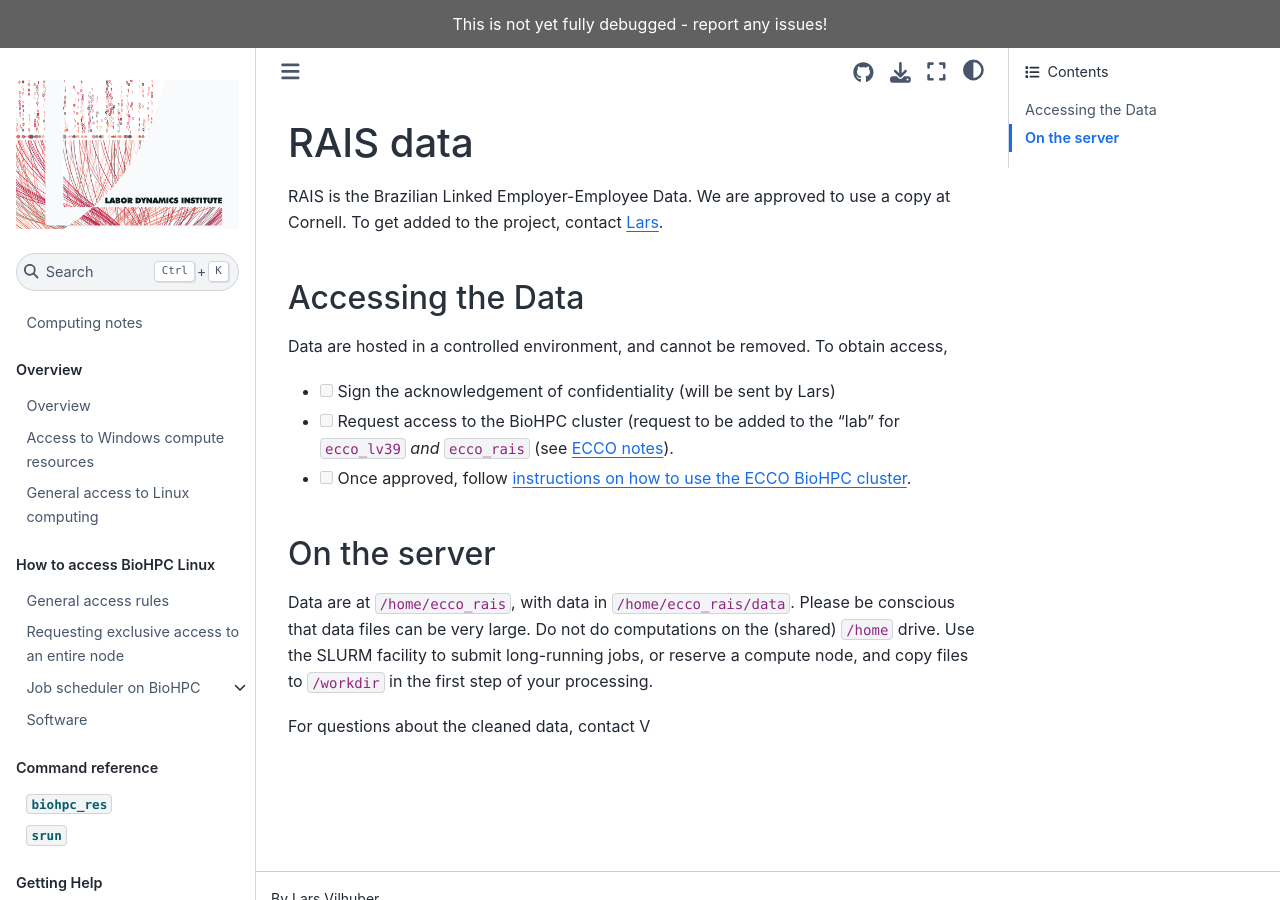
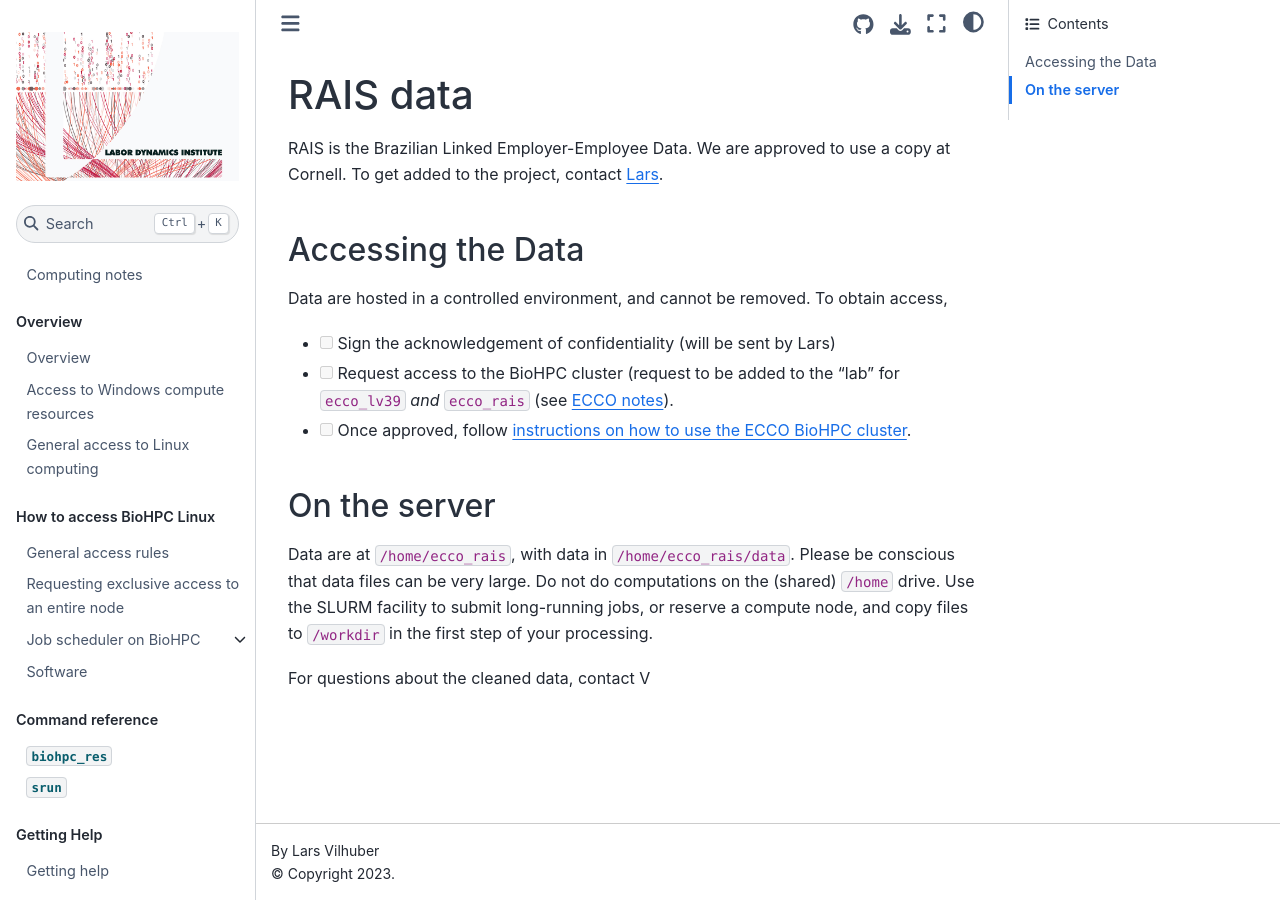
Before and after one commit to labordynamicsinstitute/ecco-notes, a Jupyter Book: the page built from data-rais.md, in a window 1280 px wide and 900 px high. Built offline with Jupyter Book 1.0.4 settings and Sphinx 7.4.7 and the Sphinx Book theme 1.1.4, drawn with Linux system fonts in a browser that asks for light colours.

Commit message:
De-activating announcement

```diff
--- a/_config.yml
+++ b/_config.yml
@@ -60,7 +60,7 @@ html:
   comments:
     hypothesis              : false
     utterances              : false
-  announcement              : "This is not yet fully debugged - report any issues!" # A banner announcement at the top of the site.
+#  announcement              : "This is not yet fully debugged - report any issues!" # A banner announcement at the top of the site.
 
 
 
```
